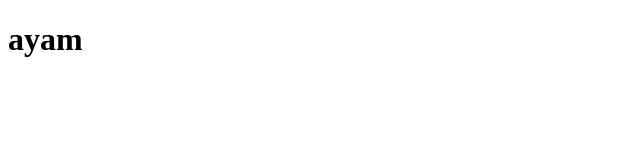
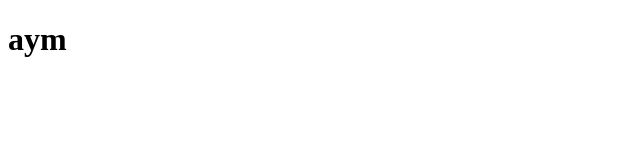
Before and after one commit to hadziqdizhwar1-lab/fuzzy-broccoli, a plain HTML site: page botak.html in a window 1280 px wide. Shown: the full height of the page, 0-640 px from the left. Drawn offline with Linux system fonts and the light colour scheme.

Commit message:
Update botak.html

```diff
--- a/botak.html
+++ b/botak.html
@@ -1,2 +1,2 @@
 <!DOCTYPE html>
-<h1>ayam</h1>
+<h1>aym</h1>
```
